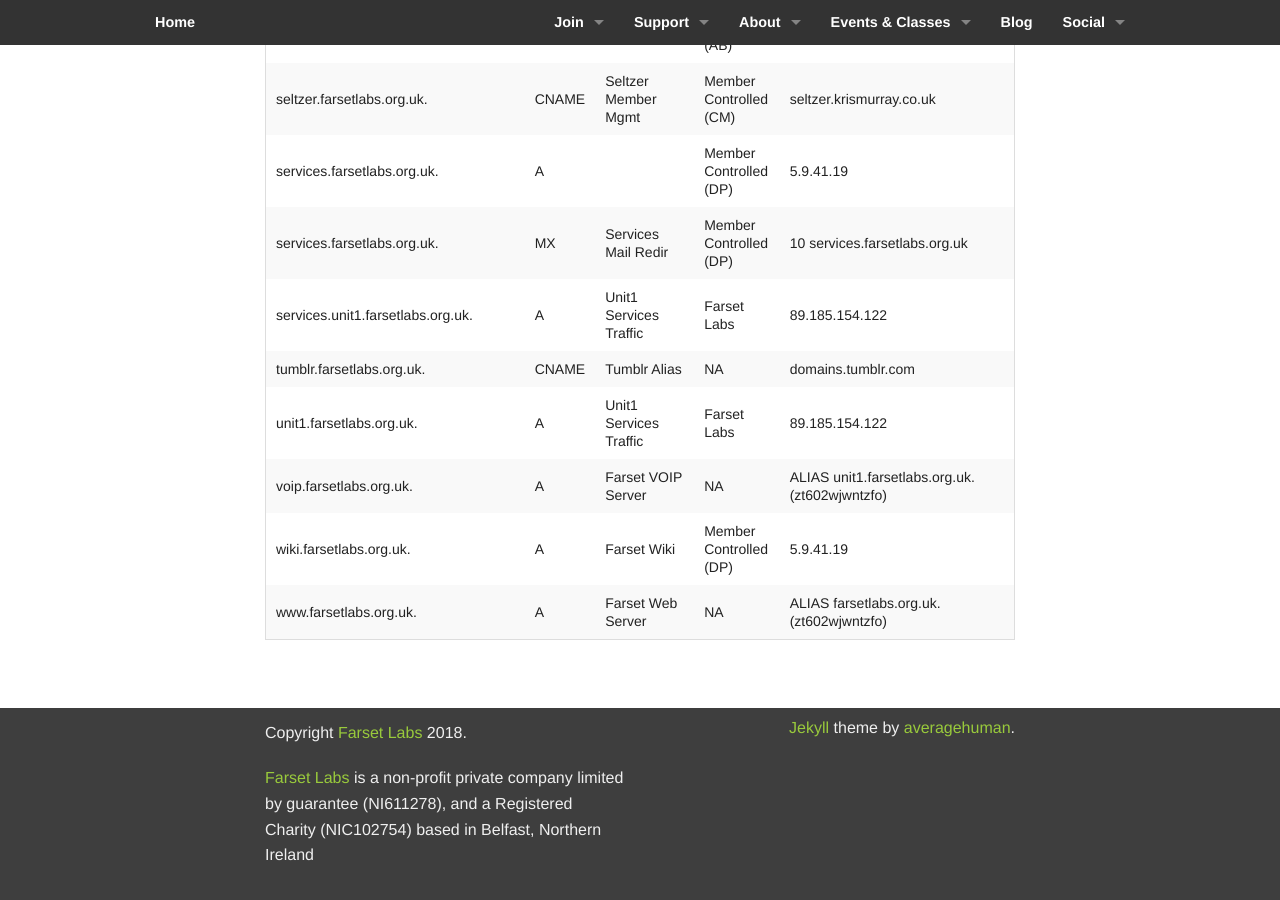
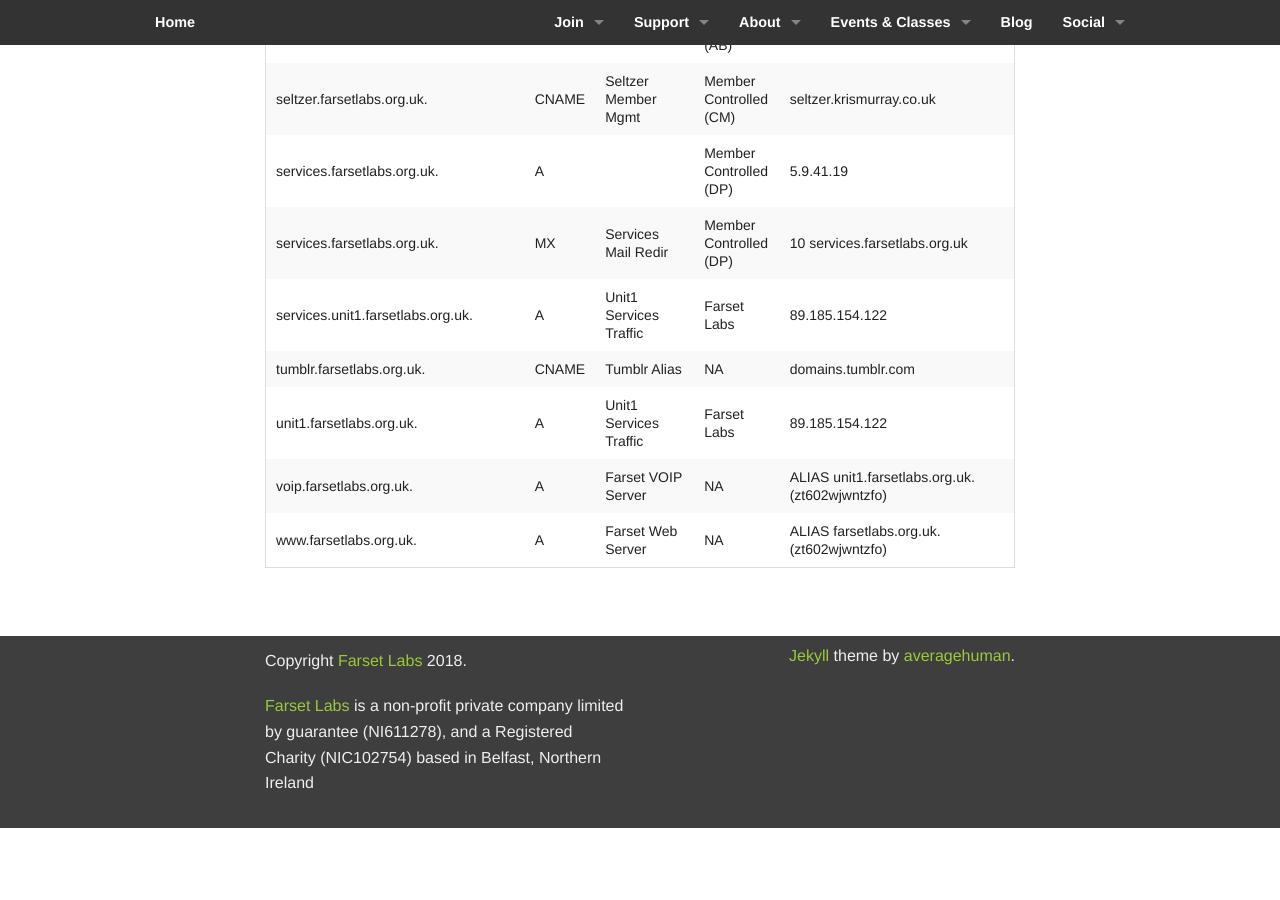
Before and after one commit to FarsetLabs/farsetlabs.github.io, a Jekyll site: the page built from about/net_conf.md, in a window 1280 px wide and 900 px high, scrolled down 1207 px. Built offline with Jekyll 4.4.1, drawn with Linux system fonts in a browser that asks for light colours; after the commit the page ends 2035 px from its top, so only the background shows below that.

Commit message:
remove links to wiki

```diff
--- a/_config.yml
+++ b/_config.yml
@@ -35,8 +35,6 @@
       url: "http://discourse.farsetlabs.org.uk/"
     - name: Flickr
       url: "http://www.flickr.com/groups/farset_labs"
-    - name: Wiki
-      url: "http://wiki.farsetlabs.org.uk/"
 officers:
   - name: Andrew Bolster
     username: bolster
--- a/about/net_conf.md
+++ b/about/net_conf.md
@@ -30,5 +30,4 @@
 | tumblr.farsetlabs.org.uk.              | CNAME | Tumblr Alias           | NA                       | domains.tumblr.com                                                  |
 | unit1.farsetlabs.org.uk.               | A     | Unit1 Services Traffic | Farset Labs              | 89.185.154.122                                                      |
 | voip.farsetlabs.org.uk.                | A     | Farset VOIP Server     | NA                       | ALIAS unit1.farsetlabs.org.uk. (zt602wjwntzfo)                      |
-| wiki.farsetlabs.org.uk.                | A     | Farset Wiki            | Member Controlled (DP)   | 5.9.41.19                                                           |
 | www.farsetlabs.org.uk.                 | A     | Farset Web Server      | NA                       | ALIAS farsetlabs.org.uk. (zt602wjwntzfo)                            |
```
